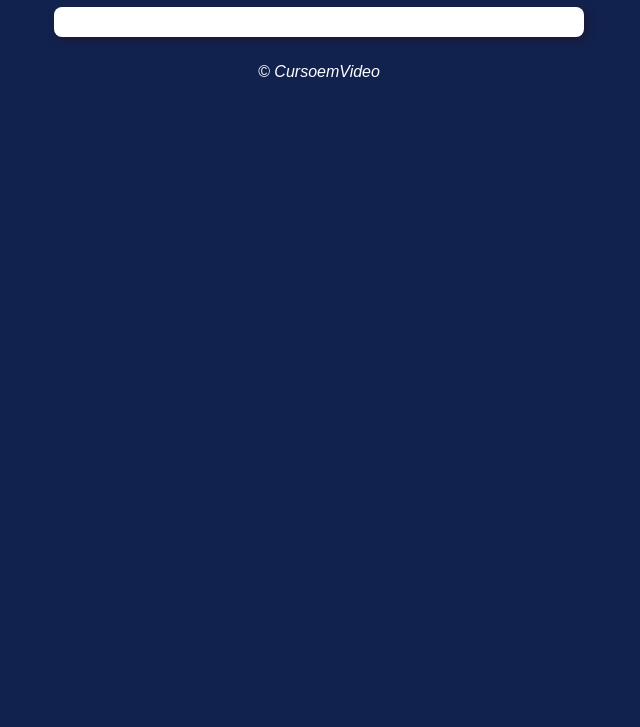
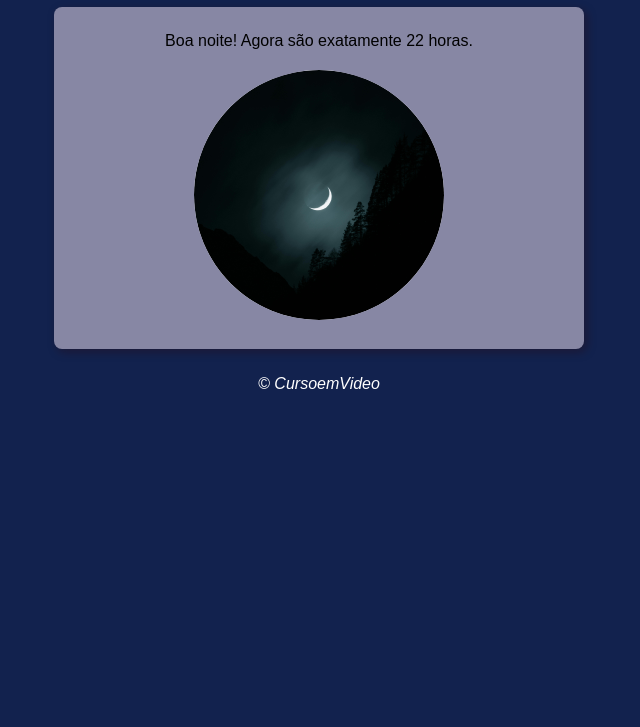
Before and after one commit to dev-adrien/JavaScript-Guanabara, a plain HTML site: page Aulas/aula12/Modelo/index.html in a window 1280 px wide. Shown: the part 73-800 px from the top of the page, without its empty margins (321-961 px from the left). Drawn offline with Linux system fonts and the light colour scheme.

Commit message:
aula12 ex014

```diff
--- a/Aulas/aula12/Modelo/index.html
+++ b/Aulas/aula12/Modelo/index.html
@@ -9,15 +9,15 @@
 <body>
     <header>
         <h1>
-            Título
+            Hora do Dia
         </h1>
     </header>
     <section>
-        <div>
+        <div id="msg">
 
         </div>
-        <div>
-
+        <div id="foto">
+            <img id= "imagem" src="img/manha.png" alt="Manhã">
         </div>
     </section>
     <footer>
--- a/Aulas/aula12/Modelo/script.js
+++ b/Aulas/aula12/Modelo/script.js
@@ -0,0 +1,21 @@
+var hora = new Date().getHours()
+var msg = document.querySelector('#msg')
+var foto = document.querySelector('#imagem')
+var section = document.getElementsByTagName('section')[0]
+var cumprimento = ''
+
+if (hora >= 0 && hora <12) {
+    cumprimento = 'Bom dia!'
+    foto.src = 'img/manha.png'
+    section.style.background = '#f1ede3ff'
+} else if (hora >= 12 && hora <18) {
+    cumprimento = 'Boa tarde!'
+    foto.src = 'img/tarde.png'
+    section.style.background = '#cea595ff'
+} else {
+    cumprimento = 'Boa noite!'
+    foto.src = 'img/noite.png'
+    section.style.background = '#8787a4ff'
+}
+
+msg.innerHTML = `${cumprimento} Agora são exatamente ${hora} horas.`
--- a/Aulas/aula12/Modelo/style.css
+++ b/Aulas/aula12/Modelo/style.css
@@ -6,7 +6,6 @@ body {
 header {
     color: #ffffff;
     text-align: center;
-    ;
 }
 
 section {
@@ -16,6 +15,7 @@ section {
     background-color: #ffffff;
     border-radius: 8px;
     box-shadow: 3px 3px 10px rgba(46, 6, 6, 0.35);
+    text-align: center;
 }
 
 footer {
@@ -24,3 +24,13 @@ footer {
     color: #ffffff;
     font-style: italic;
 }
+
+img {
+    max-width: 100%;
+    height: auto;
+    border-radius: 100%;
+}
+
+div {
+    padding: 10px;
+}
--- /dev/null
+++ b/Aulas/aula12/ex015/style.css
@@ -0,0 +1,26 @@
+body {
+    font-family: Arial, sans-serif;
+    background-color: #12224e;
+}
+
+header {
+    color: #ffffff;
+    text-align: center;
+    ;
+}
+
+section {
+    margin: auto;
+    width: 500px;
+    padding: 15px;
+    background-color: #ffffff;
+    border-radius: 8px;
+    box-shadow: 3px 3px 10px rgba(46, 6, 6, 0.35);
+}
+
+footer {
+    text-align: center;
+    padding: 10px;
+    color: #ffffff;
+    font-style: italic;
+}
```
Also changed, not shown: Aulas/aula12/Modelo/img/manha.png (added), Aulas/aula12/Modelo/img/noite.png (added), Aulas/aula12/Modelo/img/tarde.png (added), Aulas/aula12/ex015/index.html (renamed from Aulas/aula12/Modelo copy/index.html), Aulas/aula12/ex015/script.js (added), Modelo/index.html (line endings or trailing spaces).
